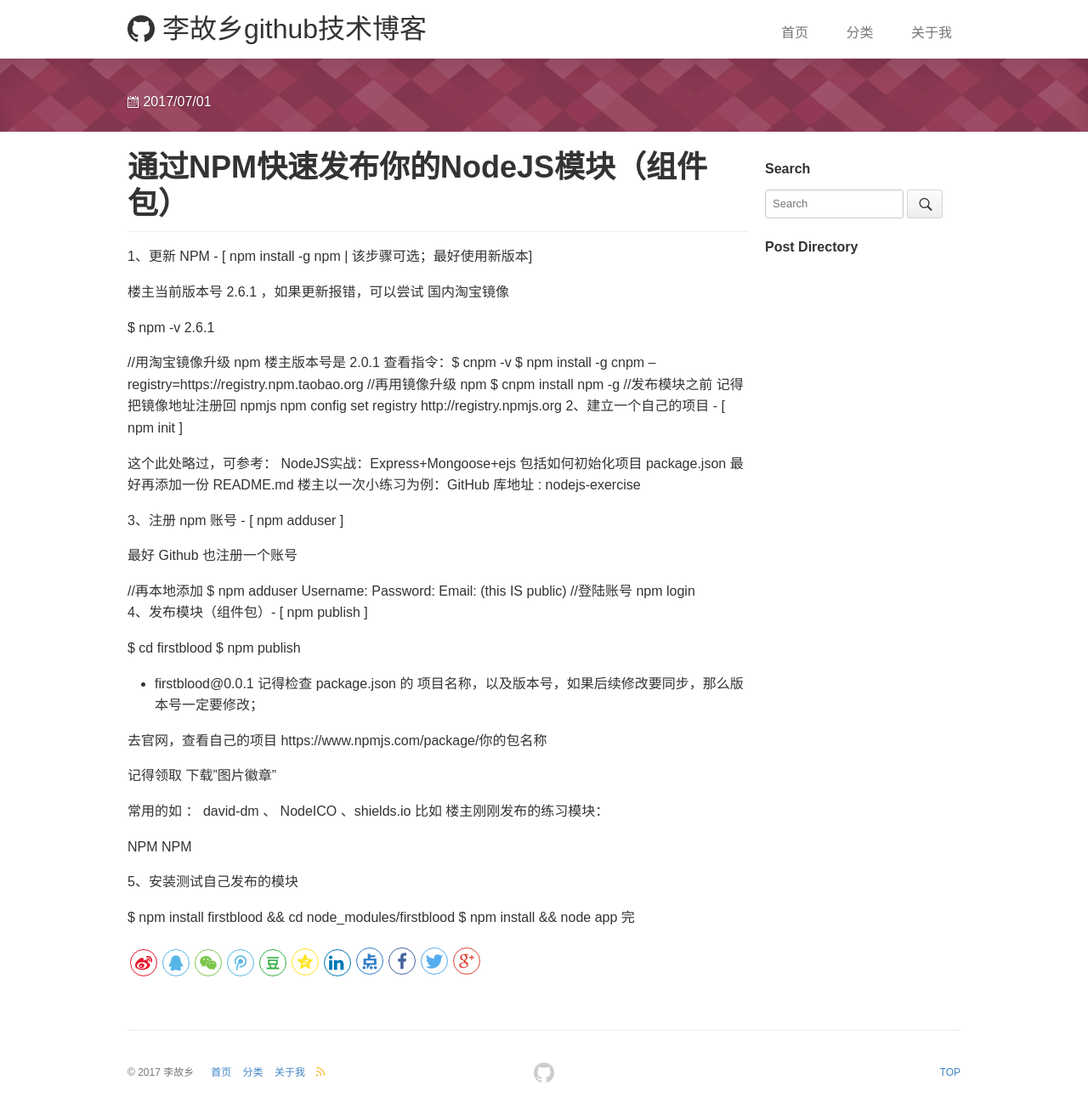
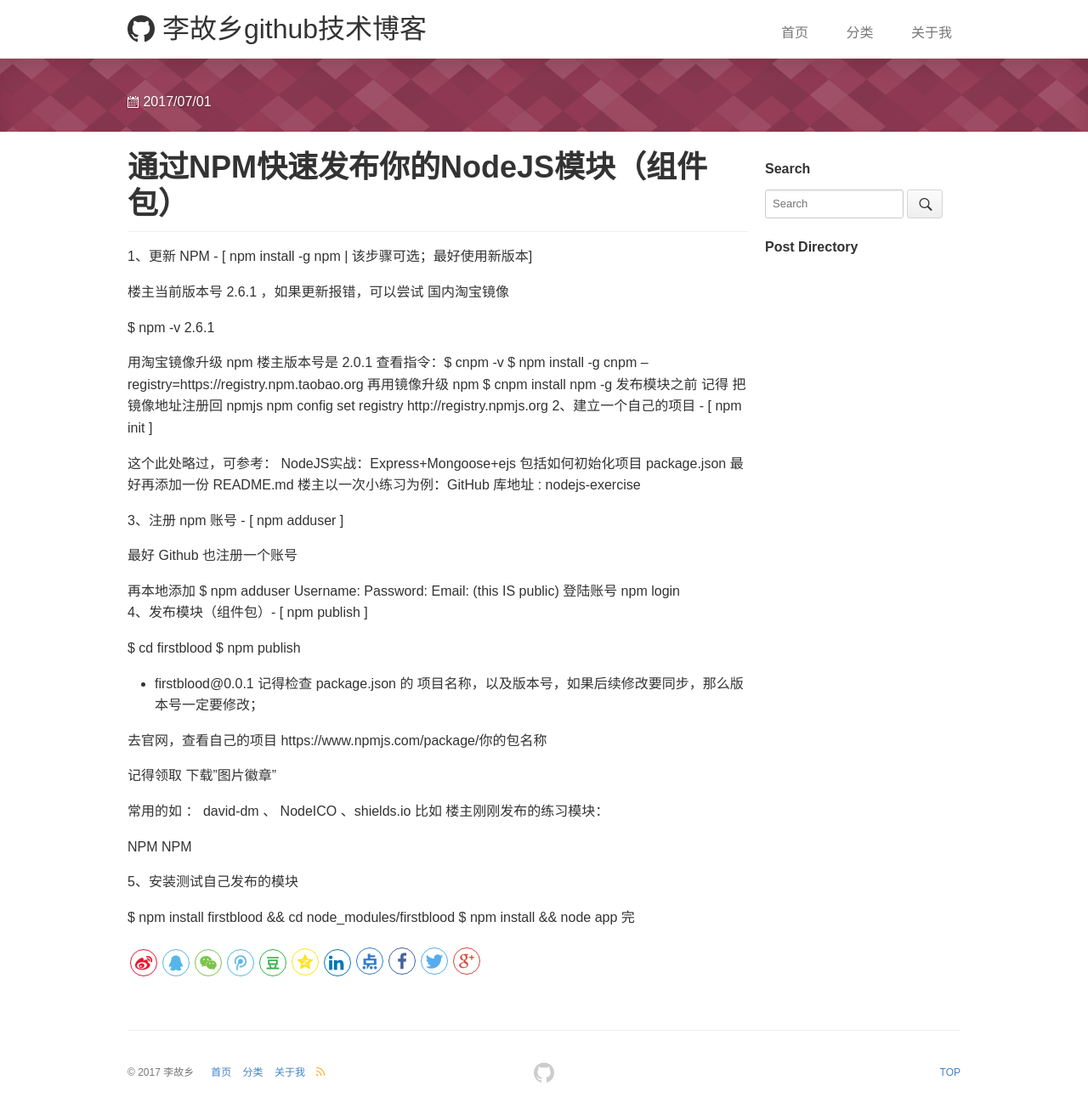
Before and after one commit to kokocolor/kokocolor.github.io, a Jekyll site: the page built from _posts/2017-07-01-通过NPM快速发布你的NodeJS模块.md, in a window 1280 px wide. Shown: the whole page at 85% size. Built offline with Jekyll 4.4.1, drawn with Linux system fonts in a browser that asks for light colours; our own code applies the rules of GitHub Pages for plain Markdown files.

Commit message:
故乡github技术博客

```diff
--- a/_posts/2017-07-01-通过NPM快速发布你的NodeJS模块.md
+++ b/_posts/2017-07-01-通过NPM快速发布你的NodeJS模块.md
@@ -13,11 +13,11 @@ description:通过NPM快速发布你的NodeJS模块
 $ npm -v
 2.6.1
 
-//用淘宝镜像升级 npm 楼主版本号是 2.0.1 查看指令：$ cnpm -v
+用淘宝镜像升级 npm 楼主版本号是 2.0.1 查看指令：$ cnpm -v
 $ npm install -g cnpm --registry=https://registry.npm.taobao.org
-//再用镜像升级 npm
+再用镜像升级 npm
 $ cnpm install npm -g
-//发布模块之前 记得 把镜像地址注册回 npmjs
+发布模块之前 记得 把镜像地址注册回 npmjs
 npm config set registry http://registry.npmjs.org
 2、建立一个自己的项目 - [ npm init ]
 
@@ -29,12 +29,12 @@ npm config set registry http://registry.npmjs.org
 
 最好 Github 也注册一个账号
 
-//再本地添加
+再本地添加
 $ npm adduser
 Username:
 Password:
 Email: (this IS public)
-//登陆账号
+登陆账号
 npm login
 4、发布模块（组件包）- [ npm publish ]
 
```
